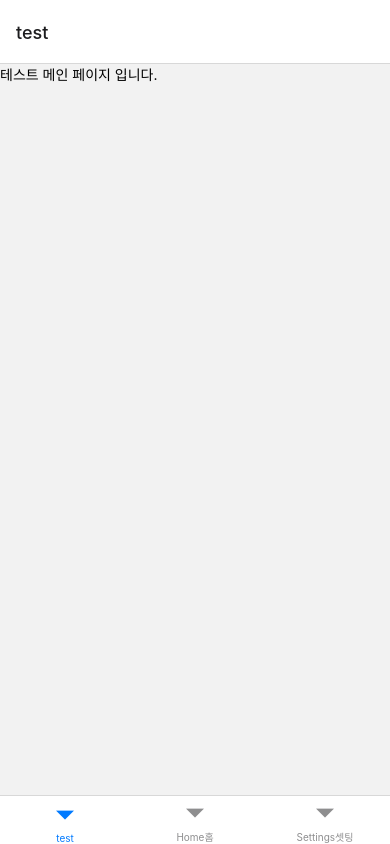
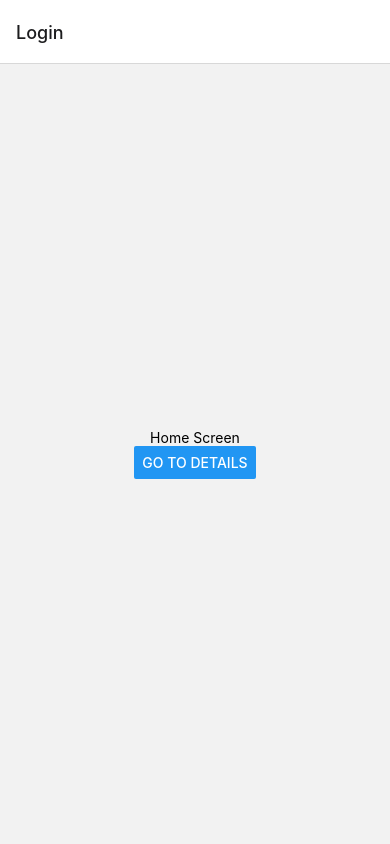
Before and after one commit to minjee412/TeamMaster, a React Native app: screen /Login in a window 390 px wide. Built offline with nearby package versions, Linux system fonts and the light colour scheme.

Commit message:
2021.11.06

```diff
--- a/App.tsx
+++ b/App.tsx
@@ -1,180 +1,21 @@
-// In App.js in a new project
-import * as React from 'react'; //필수로 넣어야 하는 import
-import { Button, Text, View } from 'react-native';
+import * as React from 'react';
 import { NavigationContainer } from '@react-navigation/native';
-import { createBottomTabNavigator } from '@react-navigation/bottom-tabs';
-// import Splash from './pages/screens/Splash/SplashContainer'
-import TestMain from './pages/screens/TestMain/index';
-import firestore from '@react-native-firebase/firestore'
-
-
-
-function HomeScreen({navigation}) {
-  function writeData() {
-    firestore()
-      .collection('Users')
-      .add({
-        name: '철수',
-        age: 8,
-        scholl: '다람쥐 초등학교',
-      })
-      .then((res) => {
-        console.log(res)
-        console.log('User added!');
-      }).catch(error=>console.log(error))
-  }
-
-  return (
-    <View style={{ flex: 1, justifyContent: 'center', alignItems: 'center' }}>
-      <Text>Home! 입니다.</Text>
-      <Button onPress={writeData} title="데이터보내기!" />
-      <Button title="setting으로 이동" onPress={()=> navigation.navigate('Settings셋팅')}/>
-    </View>
-  );
-}
-
-function SettingsScreen({navigation}) {
-  return (
-    <View style={{ flex: 1, justifyContent: 'center', alignItems: 'center' }}>
-      <Text>Settings! 입니다.</Text>
-      <Button title="home으로 이동" onPress={()=> navigation.navigate("Home홈")}/>
-
-    </View>
-  );
-}
-
-const Tab = createBottomTabNavigator();
-
-export default function App() {
-
-
-  return (
-
-    <NavigationContainer>
-      <Tab.Navigator>
-        <Tab.Screen name="test" component={TestMain}/>
-        <Tab.Screen name="Home홈" component={HomeScreen} />
-        <Tab.Screen name="Settings셋팅" component={SettingsScreen} />
-      </Tab.Navigator>
-    </NavigationContainer>
-
-  );
-}
+import { createNativeStackNavigator } from '@react-navigation/native-stack';
+import Login from './pages/navigation/LoginNavigation'
+import MainList from './pages/navigation/MainListNavigation';
 
 
 
 
-// /**
-//  * Sample React Native App
-//  * https://github.com/facebook/react-native
-//  *
-//  * @format
-//  * @flow strict-local
-//  */
+const Stack = createNativeStackNavigator();
 
-// import React from 'react';
-// import type {Node} from 'react';
-// import {
-//   SafeAreaView,
-//   ScrollView,
-//   StatusBar,
-//   StyleSheet,
-//   Text,
-//   useColorScheme,
-//   View,
-// } from 'react-native';
-
-// import {
-//   Colors,
-//   DebugInstructions,
-//   Header,
-//   LearnMoreLinks,
-//   ReloadInstructions,
-// } from 'react-native/Libraries/NewAppScreen';
-
-// import WebView from 'react-native-webview';
-
-// const Section = ({children, title}): Node => {
-//   const isDarkMode = useColorScheme() === 'dark';
-//   return (
-//     <View style={styles.sectionContainer}>
-//       <Text
-//         style={[
-//           styles.sectionTitle,
-//           {
-//             color: isDarkMode ? Colors.white : Colors.black,
-//           },
-//         ]}>
-//         {title}
-//       </Text>
-//       <Text
-//         style={[
-//           styles.sectionDescription,
-//           {
-//             color: isDarkMode ? Colors.light : Colors.dark,
-//           },
-//         ]}>
-//         {children}
-//       </Text>
-//     </View>
-//   );
-// };
-
-// const App: () => Node = () => {
-//   const isDarkMode = useColorScheme() === 'dark';
-
-//   const backgroundStyle = {
-//     backgroundColor: isDarkMode ? Colors.darker : Colors.lighter,
-//   };
-
-//   return (
-//     <SafeAreaView style={backgroundStyle}>
-//       <StatusBar barStyle={isDarkMode ? 'light-content' : 'dark-content'} />
-//       <ScrollView
-//         contentInsetAdjustmentBehavior="automatic"
-//         style={backgroundStyle}>
-//         <Header />
-//         <View
-//           style={{
-//             backgroundColor: isDarkMode ? Colors.black : Colors.white,
-//           }}>
-//           <Section title="Step One">
-//             Edit <Text style={styles.highlight}>App.js</Text> to change this
-//             screen and then come back to see your edits.
-//           </Section>
-//           <Section title="See Your Changes">
-//             <ReloadInstructions />
-//           </Section>
-//           <Section title="Debug">
-//             <DebugInstructions />
-//           </Section>
-//           <Section title="Learn More">
-//             Read the docs to discover what to do next:
-//           </Section>
-//           <LearnMoreLinks />
-//         </View>
-//       </ScrollView>
-//     </SafeAreaView>
-//   );
-// };
-
-// const styles = StyleSheet.create({
-//   sectionContainer: {
-//     marginTop: 32,
-//     paddingHorizontal: 24,
-//   },
-//   sectionTitle: {
-//     fontSize: 24,
-//     fontWeight: '600',
-//   },
-//   sectionDescription: {
-//     marginTop: 8,
-//     fontSize: 18,
-//     fontWeight: '400',
-//   },
-//   highlight: {
-//     fontWeight: '700',
-//   },
-// });
-
-// export default App;
+export default function App() {
+  return (
+    <NavigationContainer>
+      <Stack.Navigator initialRouteName="Login">
+        <Stack.Screen name="Login" component={Login} />
+        <Stack.Screen name="MainList" component={MainList} />
+      </Stack.Navigator>
+    </NavigationContainer>
+  );
+}
--- a/package.json
+++ b/package.json
@@ -15,6 +15,7 @@
     "@react-native-firebase/app": "^13.0.1",
     "@react-native-firebase/firestore": "^13.0.1",
     "@react-navigation/bottom-tabs": "^6.0.9",
+    "@react-navigation/drawer": "^6.1.8",
     "@react-navigation/native": "^6.0.6",
     "@react-navigation/native-stack": "^6.2.5",
     "react": "17.0.2",
--- a/pages/navigation/LoginNavigation.tsx
+++ b/pages/navigation/LoginNavigation.tsx
@@ -0,0 +1,15 @@
+import * as React from 'react';
+import { Button, View, Text } from 'react-native';
+
+
+export default function Login({ navigation }){
+    return(
+        <View style={{ flex: 1, alignItems: 'center', justifyContent: 'center' }}>
+      <Text>Home Screen</Text>
+      <Button
+        title="Go to Details"
+        onPress={() => navigation.navigate('Details')}
+      />
+    </View>
+    )
+}
--- a/pages/navigation/MainListNavigation.tsx
+++ b/pages/navigation/MainListNavigation.tsx
@@ -0,0 +1,10 @@
+import * as React from 'react';
+import { View, Text } from 'react-native';
+
+export default function MainList(){
+    return(
+        <View style={{ flex: 1, alignItems: 'center', justifyContent: 'center' }}>
+      <Text>Details Screen</Text>
+    </View>
+    )
+}
```
Also changed, not shown: 1 other file (tests, documents, lock files or other folders).
